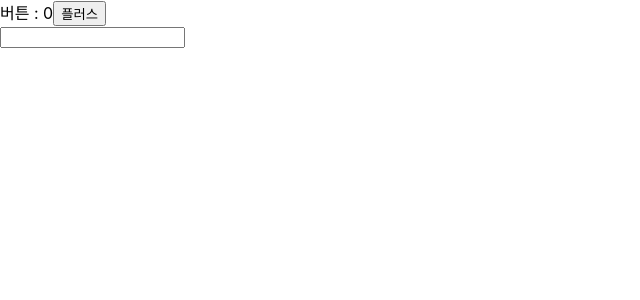
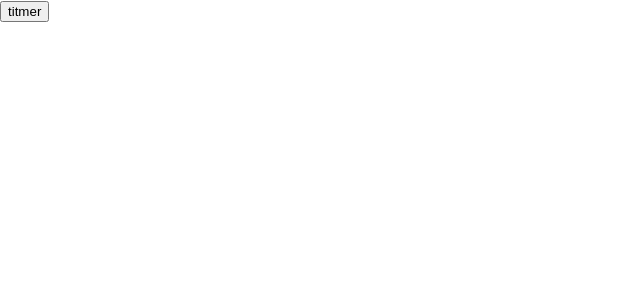
Before and after one commit to eunseonJeong/React-week2, a React (Create React App) app: page / in a window 1280 px wide. Shown: the top 300 px of the page, without its empty margins (0-640 px from the left). Built offline with nearby package versions, Linux system fonts and the light colour scheme.

Commit message:
useEffect

```diff
--- a/src/App.js
+++ b/src/App.js
@@ -1,38 +1,15 @@
-import React, { useState, useEffect } from 'react'
+import React, { useState } from "react";
+import Timer from "./component/Timer";
 
 function App() {
+  const [show,setShow] = useState(false);
+  return (
+    <>
+      {show && <Timer />}
 
-  const [count,setCount] = useState(0);
-  const [name,setName] = useState('');
-
-  const pulsBtnHandler = () =>{
-    setCount(count + 1)
-  }
-//렌더링 될 떄마다 실행됨
-  // useEffect(() =>{
-  //   console.log('안녕');
-  // },[count])
-
-  // useEffect(() =>{
-  //   console.log('이름');
-  // },[name])
-
-  useEffect(()=>{
-    console.log('hihi');
-  },[])
-
-  const chgBtnHandelr = (e) =>{
-    setName(e.target.value)
-  }
-
-  return (
-    <div>
-      버튼 : {count}
-      <button onClick={pulsBtnHandler}>플러스</button> <br />
-      <input type='text' value={name} onChange={chgBtnHandelr}/>
-      <span> </span>
-    </div>
-  )
+      <button onClick={() => setShow(!show)} >titmer</button>
+    </>
+  );
 }
 
-export default App
+export default App;
--- /dev/null
+++ b/src/component/Timer.jsx
@@ -0,0 +1,21 @@
+import React, { useEffect } from "react";
+
+function Timer(props) {
+  useEffect(() => {
+    const timer = setInterval(() => {
+      console.log("잘 돌아가는 중..");
+    }, 1000);
+
+    return () =>{
+      clearInterval(timer);
+      console.log('타이머가 종료되었습니다.');
+    }
+  }, []);
+
+  return (
+    <div>
+      <spen> 타이머를 시작합니다. </spen>
+    </div>
+  );
+}
+export default Timer;
```
